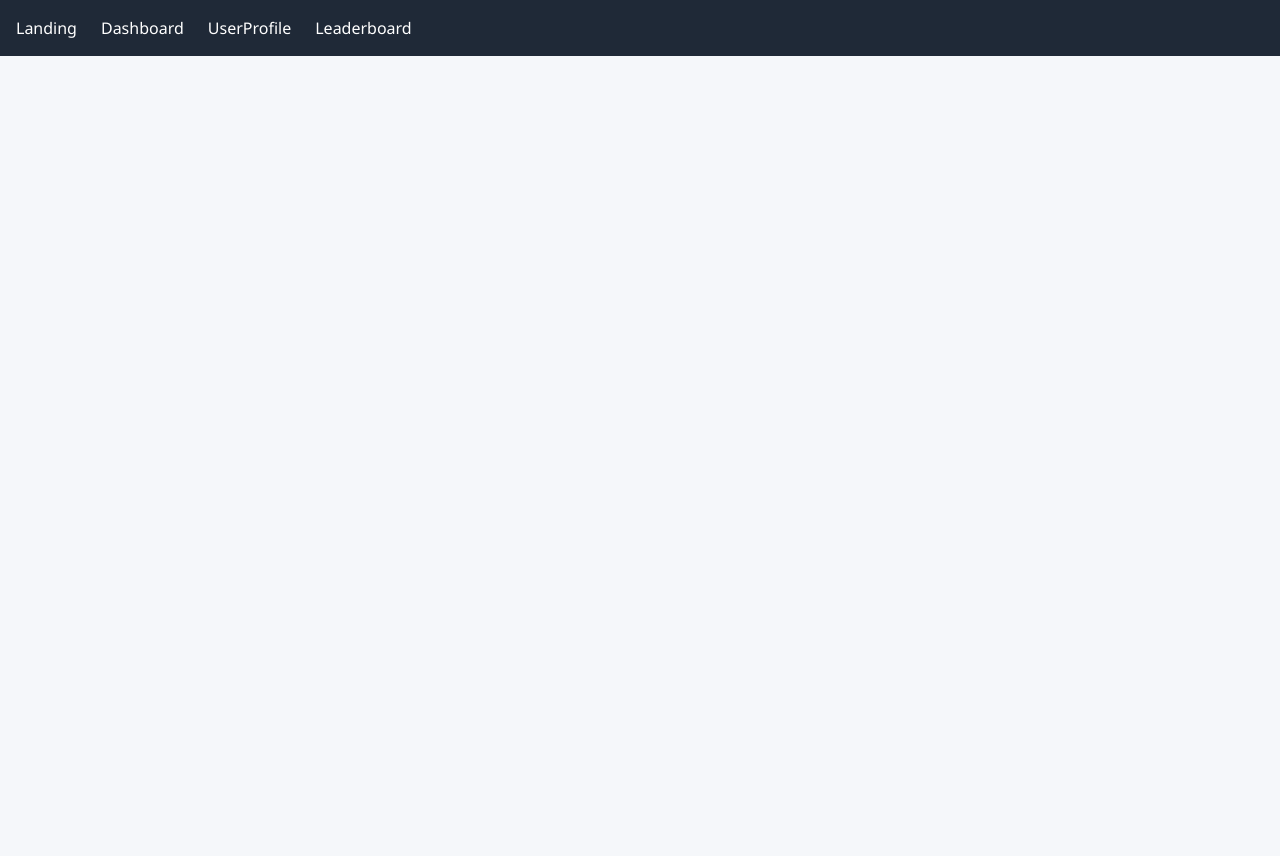
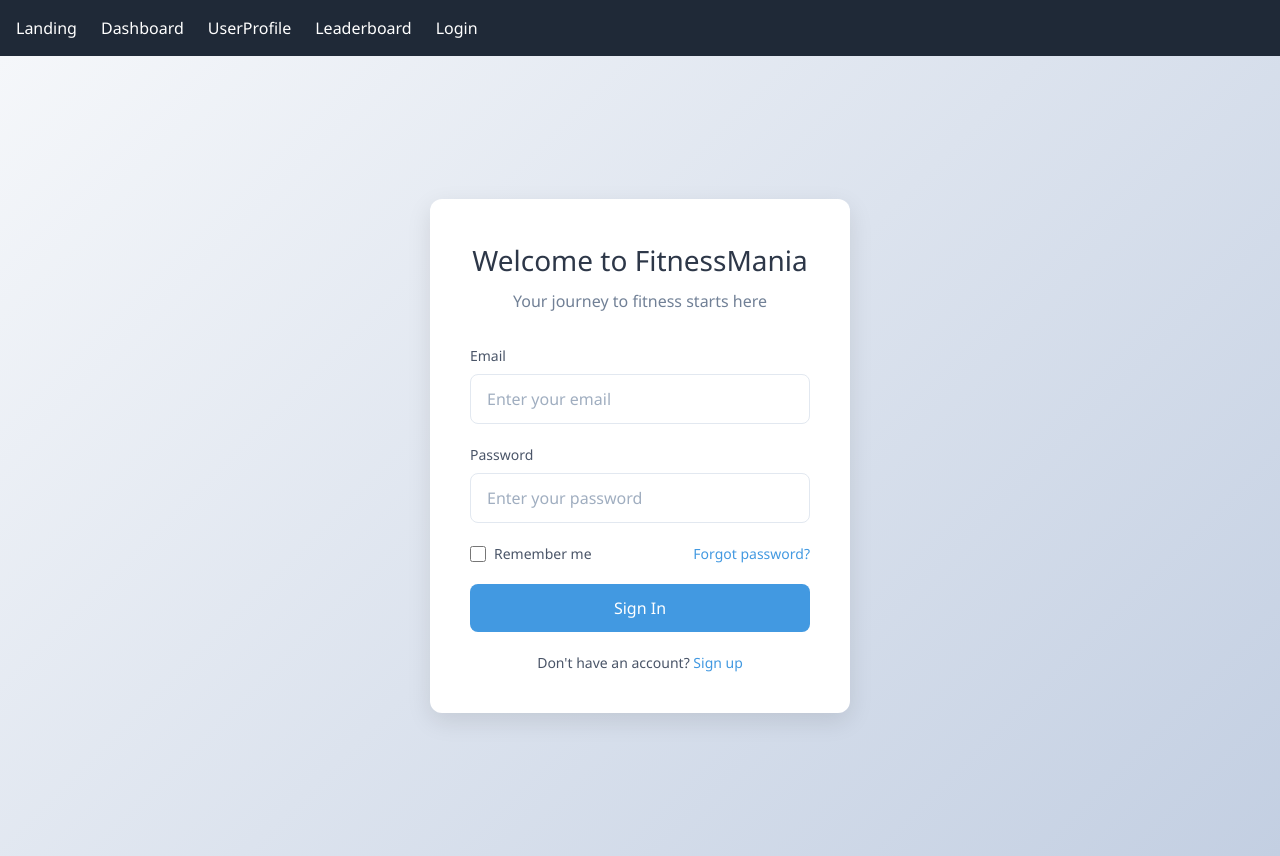
Before and after one commit to himanijha/FitnessMania, a React (Create React App) app in the folder fitnessmania/: page /login in a window 1280 px wide. Before the commit the page ends 800 px from the top, so only its background shows below. Built offline with nearby package versions, Linux system fonts and the light colour scheme.

Commit message:
re-organized login file structure and linked it to the landing page

```diff
--- a/fitnessmania/src/App.js
+++ b/fitnessmania/src/App.js
@@ -5,6 +5,7 @@ import LandingPage from './pages/LandingPage';
 import LeaderboardPage from './pages/LeaderboardPage';
 import SignupPage from './pages/SignupPage';
 import FitnessInfoPage from './pages/FitnessInfoPage';
+import LoginPage from './pages/LoginPage';
 import { BrowserRouter as Router, Routes, Route, Link } from 'react-router-dom';
 
 function App() {
@@ -19,6 +20,7 @@ function App() {
             <Link to="/dashboard" className="text-white hover:text-gray-300 transition duration-300">Dashboard</Link>
             <Link to="/user-profile" className="text-white hover:text-gray-300 transition duration-300">UserProfile</Link>
             <Link to="/leaderboard" className="text-white hover:text-gray-300 transition duration-300">Leaderboard</Link>
+            <Link to="/login" className="text-white hover:text-gray-300 transition duration-300">Login</Link>
           </div>
         </div>
       </nav>
@@ -29,6 +31,7 @@ function App() {
         <Route path="/leaderboard" element={<LeaderboardPage />} />
         <Route path="/signup" element={<SignupPage />} />
         <Route path="/fitness-info" element={<FitnessInfoPage />} />
+        <Route path="/login" element={<LoginPage />} />
       </Routes>
     </Router>
   );
--- a/fitnessmania/src/components/Login.jsx
+++ b/fitnessmania/src/components/Login.jsx
@@ -1,5 +1,5 @@
 import { useState } from 'react';
-import './Login.css';
+import '../styles/Login.css';
 
 const Login = () => {
   const [email, setEmail] = useState('');
@@ -54,7 +54,7 @@ const Login = () => {
           </button>
 
           <div className="signup-link">
-            Don't have an account? <a href="#">Sign up</a>
+            Don't have an account? <a href="/signup">Sign up</a>
           </div>
         </form>
       </div>
--- a/fitnessmania/src/pages/LandingPage.js
+++ b/fitnessmania/src/pages/LandingPage.js
@@ -21,7 +21,7 @@ function LandingPage() {
         <h1 className="text-3xl font-bold text-gray-800 mb-2">Welcome to FitnessMania!</h1>
         <p className="text-gray-500 mb-6">Your social platform for everything fitness.</p>
         <div className="flex justify-center gap-4">
-          <Link to="/dashboard">
+          <Link to="/login">
             <button className="w-28 py-2 px-4 bg-blue-500 text-white rounded-lg hover:bg-blue-600 transition">
               Sign In
             </button>
--- /dev/null
+++ b/fitnessmania/src/pages/LoginPage.js
@@ -0,0 +1,12 @@
+import React from 'react';
+import Login from '../components/Login';
+
+function LoginPage() {
+  return (
+    <div>
+      <Login />
+    </div>
+  );
+}
+
+export default LoginPage;
```
Also changed, not shown: fitnessmania/src/styles/Login.css (renamed from fitnessmania/src/components/Login.css).
